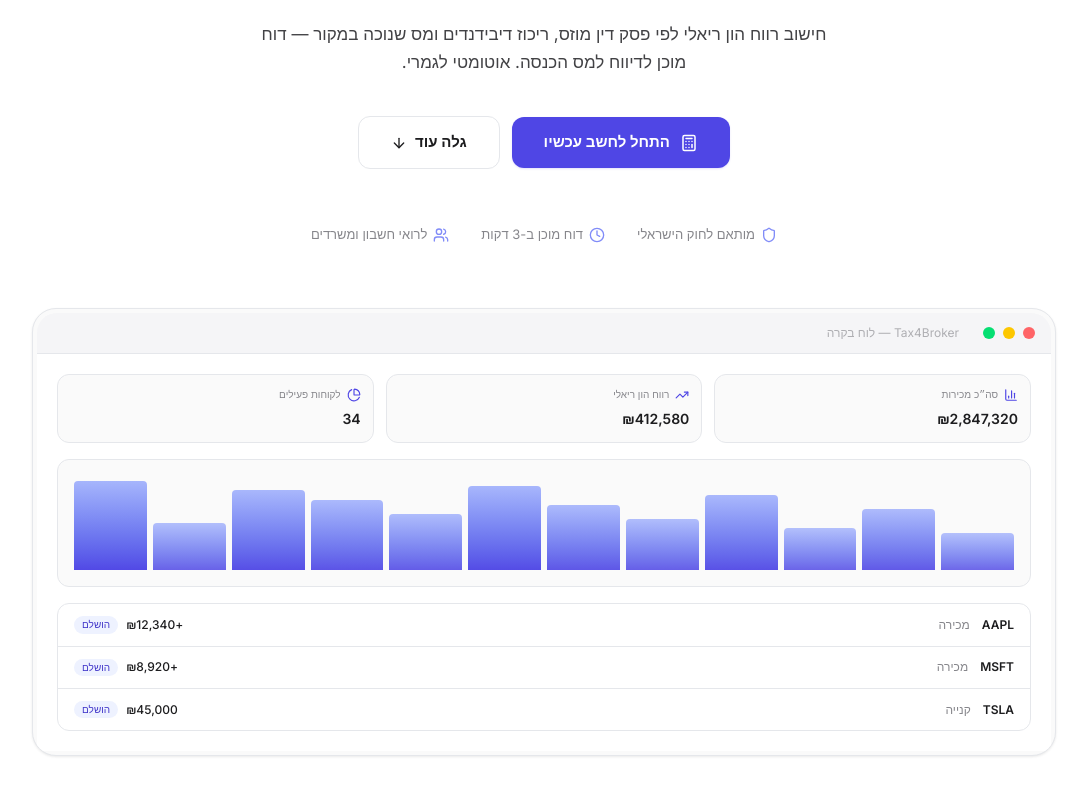
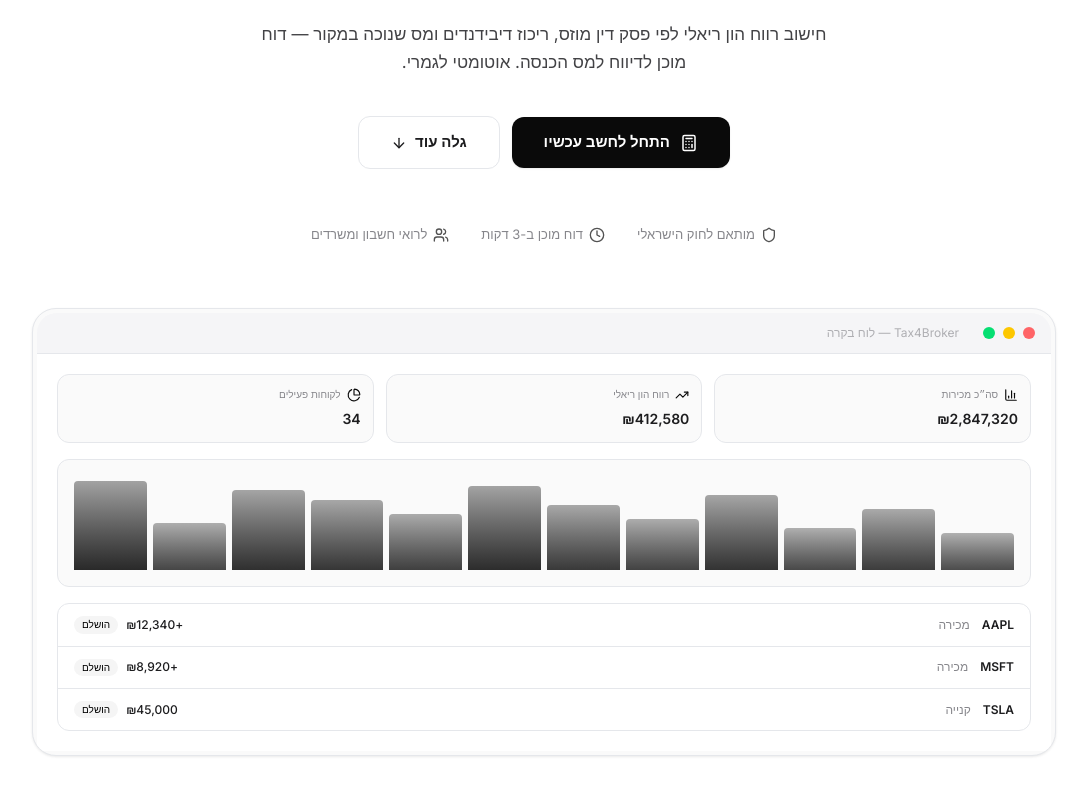
Before and after one commit to orbenshitrit/tax4broker-site, a Next.js app: page / in a window 1280 px wide. Shown: the part 509-1300 px from the top of the page, without its empty margins (96-1183 px from the left). Built offline with nearby package versions, Linux system fonts and the light colour scheme.

Commit message:
style: B&W premium design + update APP_URL to new Vercel app

```diff
--- a/src/app/globals.css
+++ b/src/app/globals.css
@@ -18,15 +18,15 @@
   --color-ink-tertiary: #86868B;
   --color-ink-quaternary: #AEAEB2;
 
-  /* ── Accent — Deep Indigo ───────────────────── */
-  --color-indigo-50: #EEF2FF;
-  --color-indigo-100: #E0E7FF;
-  --color-indigo-200: #C7D2FE;
-  --color-indigo-300: #A5B4FC;
-  --color-indigo-400: #818CF8;
-  --color-indigo-500: #4F46E5;
-  --color-indigo-600: #4338CA;
-  --color-indigo-700: #3730A3;
+  /* ── Accent — Premium Black ──────────────────── */
+  --color-indigo-50: #F5F5F5;
+  --color-indigo-100: #E5E5E5;
+  --color-indigo-200: #D4D4D4;
+  --color-indigo-300: #A3A3A3;
+  --color-indigo-400: #525252;
+  --color-indigo-500: #0A0A0A;
+  --color-indigo-600: #000000;
+  --color-indigo-700: #000000;
 
   /* ── Borders ────────────────────────────────── */
   --color-edge: #E5E7EB;
@@ -45,8 +45,8 @@
   --shadow-card: 0 1px 3px rgba(0, 0, 0, 0.06), 0 1px 2px rgba(0, 0, 0, 0.03);
   --shadow-card-hover: 0 8px 30px rgba(0, 0, 0, 0.08);
   --shadow-dock: 0 -4px 30px rgba(0, 0, 0, 0.08);
-  --shadow-btn: 0 1px 2px rgba(79, 70, 229, 0.15);
-  --shadow-btn-hover: 0 4px 16px rgba(79, 70, 229, 0.25);
+  --shadow-btn: 0 1px 2px rgba(0, 0, 0, 0.08);
+  --shadow-btn-hover: 0 4px 16px rgba(0, 0, 0, 0.15);
 
   /* ── Consistent radii ───────────────────────── */
   --radius-btn: 0.75rem;
@@ -71,7 +71,7 @@ body {
 
 /* ── Selection ─────────────────────────────────── */
 ::selection {
-  background: rgba(79, 70, 229, 0.12);
+  background: rgba(0, 0, 0, 0.08);
   color: var(--color-ink);
 }
 
--- a/src/app/page.tsx
+++ b/src/app/page.tsx
@@ -28,7 +28,7 @@ import MobileDock from "@/components/MobileDock";
    Constants
    ═══════════════════════════════════════════════ */
 const APP_URL =
-  "https://tax4broker-xwmxobsdsi7veqe2g4av3q.streamlit.app/";
+  "https://tax4broker-app.vercel.app/";
 
 /* ═══════════════════════════════════════════════
    Framer Motion — Subtle fade-in only
@@ -237,7 +237,7 @@ function DashboardVisual() {
           {[40, 65, 45, 80, 55, 70, 90, 60, 75, 85, 50, 95].map((h, i) => (
             <div
               key={i}
-              className="flex-1 rounded-t-sm bg-gradient-to-t from-indigo-500 to-indigo-300"
+              className="flex-1 rounded-t-sm bg-gradient-to-t from-neutral-800 to-neutral-400"
               style={{ height: `${h}%`, opacity: 0.7 + (h / 100) * 0.3 }}
             />
           ))}
--- a/src/components/MobileDock.tsx
+++ b/src/components/MobileDock.tsx
@@ -3,7 +3,7 @@
 import { LayoutDashboard, Home, HelpCircle, User } from "lucide-react";
 
 const APP_URL =
-  "https://tax4broker-xwmxobsdsi7veqe2g4av3q.streamlit.app/";
+  "https://tax4broker-app.vercel.app/";
 
 /**
  * MobileDock — Floating bottom navigation bar (mobile only).
@@ -28,12 +28,12 @@ export default function MobileDock() {
             href={APP_URL}
             target="_blank"
             rel="noopener noreferrer"
-            className="btn-primary flex h-[3.75rem] w-[3.75rem] items-center justify-center rounded-full shadow-[0_4px_20px_rgba(79,70,229,0.35)]"
+            className="btn-primary flex h-[3.75rem] w-[3.75rem] items-center justify-center rounded-full shadow-[0_4px_20px_rgba(0,0,0,0.25)]"
             aria-label="כניסה למערכת CRM"
           >
             <LayoutDashboard className="h-6 w-6 text-white" />
           </a>
-          <span className="mt-1 text-[10px] font-semibold text-indigo-500">
+          <span className="mt-1 text-[10px] font-semibold text-ink">
             CRM
           </span>
         </div>
@@ -58,7 +58,7 @@ function DockItem({
   return (
     <a
       href={href}
-      className="flex flex-col items-center gap-0.5 px-2 py-1 text-ink-tertiary transition-colors hover:text-indigo-500"
+      className="flex flex-col items-center gap-0.5 px-2 py-1 text-ink-tertiary transition-colors hover:text-ink"
     >
       <Icon className="h-5 w-5" />
       <span className="text-[10px] font-medium">{label}</span>
```
